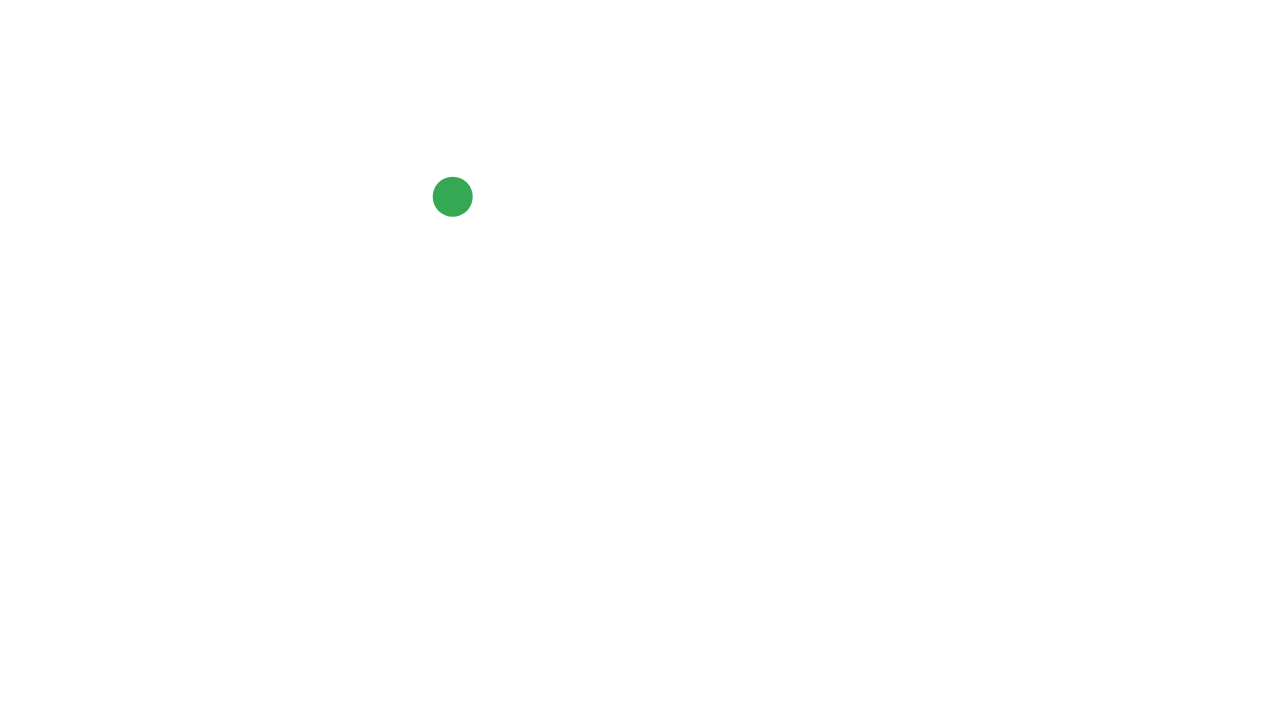
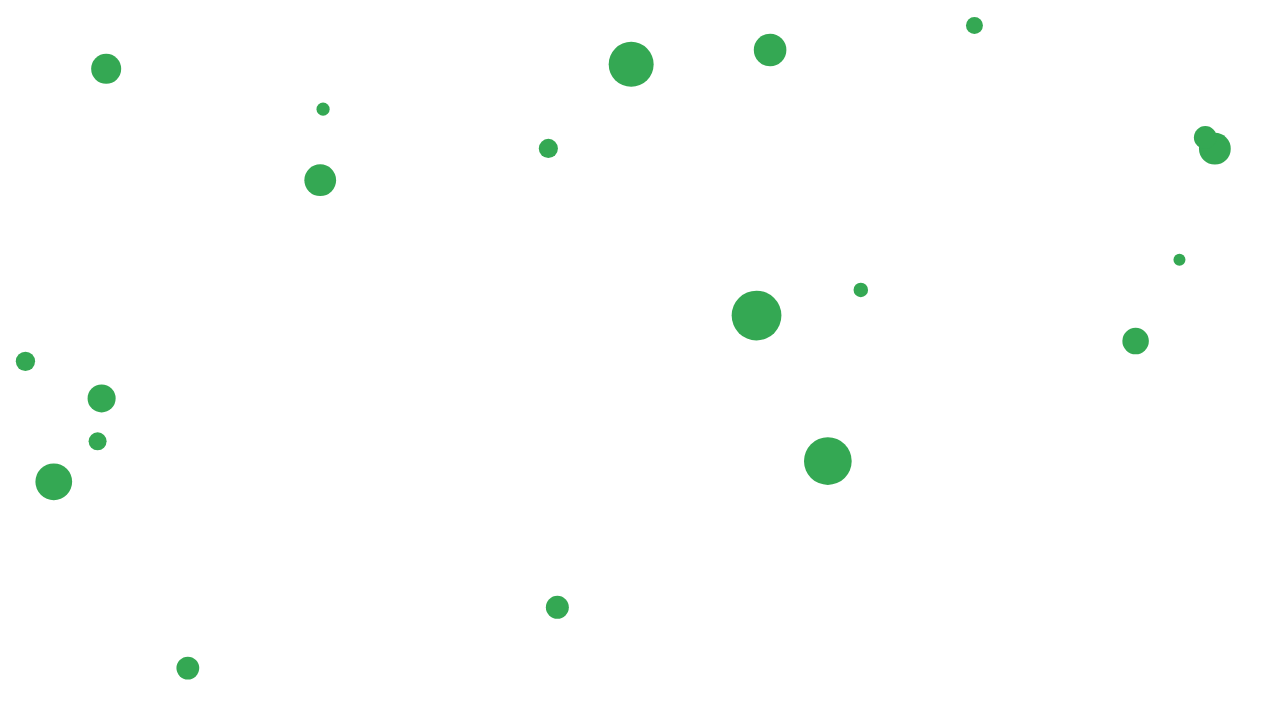
Before and after one commit to meeba-farm/meeba-farm, a plain HTML site: page index.html in a window 1280 px wide. Drawn offline with Linux system fonts and the light colour scheme.

Commit message:
Implement many bouncing meebas, separate math helpers

```diff
--- a/index.html
+++ b/index.html
@@ -7,6 +7,8 @@
   <body>
     <script src="lib/d3.js" charset="utf-8"></script>
     <script src="scripts/settings.js" charset="utf-8"></script>
+    <script src="scripts/math.js" charset="utf-8"></script>
+    <script src="scripts/classes.js" charset="utf-8"></script>
     <script src="scripts/app.js" charset="utf-8"></script>
   </body>
 </html>
--- a/scripts/app.js
+++ b/scripts/app.js
@@ -1,77 +1,69 @@
-var tank = d3.select('body').append('svg')
-  .attr('width', settings.w)
-  .attr('height', settings.h);
+/**  HELPERS  **/
+var move = function() {
+  var m = this;
+  var meeba = d3.select(m);
 
-var meeba = tank.append('circle')
-  .attr('r', settings.r)
-  .attr('fill', settings.color)
-  .attr('cx', settings.w / 2)
-  .attr('cy', settings.h / 2);
+  var cx = meeba.attr('cx');
+  var cy = meeba.attr('cy');
+  var angle = meeba.datum().angle;
+  var speed = meeba.datum().speed;
 
-var getDest = function(x, y, angle, speed) {
-  // Convert angle from Turn or Degrees into Radians
-  angle = Math.abs(angle);
-  angle = angle < 1 ? angle * 2 : angle / 180;
-  angle *= Math.PI;
+  var dest = getDest(cx, cy, angle, speed);
 
-  return {
-    x: Math.cos(angle) * speed + Number(x),
-    y: -Math.sin(angle) * speed + Number(y)
-  };
-};
 
-var move = function() {
-  var meeba = this;
-  var cx = d3.select(meeba).attr('cx');
-  var cy = d3.select(meeba).attr('cy');
-  var angle = settings.angle;
-  var dest = getDest(cx, cy, angle, settings.speed);
-
-  d3.select(meeba).transition()
-    .duration(settings.dur)
+  meeba.transition()
+    .duration(config.dur)
     .ease('linear')
     .attr('cx', dest.x)
     .attr('cy', dest.y)
     .each('end', function() {
-      if (angle === settings.angle) {
-        move.call(meeba);
+      if (angle === meeba.datum().angle) {
+        move.call(m);
       } else {
         return true;
       }
     });
 };
 
-var bounceX = function(angle) {
-  if (angle === 0.5) return 0;
-  if (angle < 0.5) return 0.25 - (angle - 0.25);
-  return 0.75 - (angle - 0.75);
+var checkBounce = function() {
+  var meeba = d3.select(this).datum();
+  var b = meeba.speed * 0.02;
+
+  var x = d3.select(this).attr('cx');
+  var y = d3.select(this).attr('cy');
+
+  var eastwards = meeba.angle < 0.25 || meeba.angle > 0.75;
+  var northwards = meeba.angle < 0.5;
+  var westwards = meeba.angle > 0.25 && meeba.angle < 0.75;
+  var southwards = meeba.angle > 0.5;
+
+  if (eastwards && x > config.w - meeba.r - 2 * b) meeba.angle = bounceX(meeba.angle);
+  if (northwards && y < meeba.r + b) meeba.angle = bounceY(meeba.angle);
+  if (westwards && x < meeba.r + b) meeba.angle = bounceX(meeba.angle);
+  if (southwards && y > config.h - meeba.r - b) meeba.angle = bounceY(meeba.angle);
+
+  move.call(this);
 };
 
-var bounceY = function(angle) {
-  if (angle === 0) return 0;
-  if (angle < 0.25 || angle > 0.75) return 1 - angle;
-  return 0.5 - (angle - 0.5);
-};
 
-var checkBounce = function() {
-  var b = settings.speed * 0.02;
+/**  SET UP  **/
+var tank = d3.select('body').append('svg')
+  .attr('width', config.w)
+  .attr('height', config.h);
 
-  var x = meeba.attr('cx');
-  var y = meeba.attr('cy');
+var meebas = tank.selectAll('circle')
+  .data( d3.range(config.quantity).map(() => new Meeba()) )
+  .enter()
+  .append('circle')
+  .attr( 'r', (d) => d.r )
+  .attr( 'fill', (d) => d.color )
+  .attr( 'cx', (d) => d.cx )
+  .attr( 'cy', (d) => d.cy );
 
-  var eastwards = settings.angle < 0.25 || settings.angle > 0.75;
-  var northwards = settings.angle < 0.5;
-  var westwards = settings.angle > 0.25 && settings.angle < 0.75;
-  var southwards = settings.angle > 0.5;
 
-  if (eastwards && x > settings.w - settings.r - 2 * b) settings.angle = bounceX(settings.angle);
-  if (northwards && y < settings.r + b) settings.angle = bounceY(settings.angle);
-  if (westwards && x < settings.r + b) settings.angle = bounceX(settings.angle);
-  if (southwards && y > settings.h - settings.r - b) settings.angle = bounceY(settings.angle);
+/**  RUN  **/
+meebas.each(move);
 
-  meeba.each(move);
-};
-
-meeba.each(move);
-
-d3.timer(checkBounce);
+d3.timer(function() {
+  meebas.each(checkBounce);
+});
--- /dev/null
+++ b/scripts/classes.js
@@ -0,0 +1,10 @@
+// In-game classes
+
+var Meeba = function() {
+  this.r = rand(config.minR, config.maxR);
+  this.cx = rand(this.r, config.w - this.r);
+  this.cy = rand(this.r, config.h - this.r);
+  this.angle = rand();
+  this.speed = config.speed;
+  this.color = config.color;
+};
--- /dev/null
+++ b/scripts/math.js
@@ -0,0 +1,39 @@
+// Helper functions for general math calculations
+
+var rand = function(low, high) {
+  if (arguments.length === 1) {
+    high = low;
+    low = 0;
+  }
+
+  if (arguments.length === 0) {
+    high = 1;
+    low = 0;
+  }
+
+  return Math.random() * (high - low) + low;
+};
+
+var getDest = function(x, y, angle, speed) {
+  // Convert angle from Turn or Degrees into Radians
+  angle = Math.abs(angle);
+  angle = angle < 1 ? angle * 2 : angle / 180;
+  angle *= Math.PI;
+
+  return {
+    x: Math.cos(angle) * speed + Number(x),
+    y: -Math.sin(angle) * speed + Number(y)
+  };
+};
+
+var bounceX = function(angle) {
+  if (angle === 0.5) return 0;
+  if (angle < 0.5) return 0.25 - (angle - 0.25);
+  return 0.75 - (angle - 0.75);
+};
+
+var bounceY = function(angle) {
+  if (angle === 0) return 0;
+  if (angle < 0.25 || angle > 0.75) return 1 - angle;
+  return 0.5 - (angle - 0.5);
+};
--- a/scripts/settings.js
+++ b/scripts/settings.js
@@ -1,11 +1,14 @@
-var settings = {
-  w: window.innerWidth,
-  h: window.innerHeight,
-  r: 20,
+// Config settings, and a global state object
+
+var config = {
+  w: window.innerWidth - 20,
+  h: window.innerHeight - 20,
+  minR: 5,
+  maxR: 25,
   color: '#34A853',
   speed: 500,
   dur: 1000,
-  angle: Math.random()
+  quantity: 20
 };
 
 var state = {};
```
